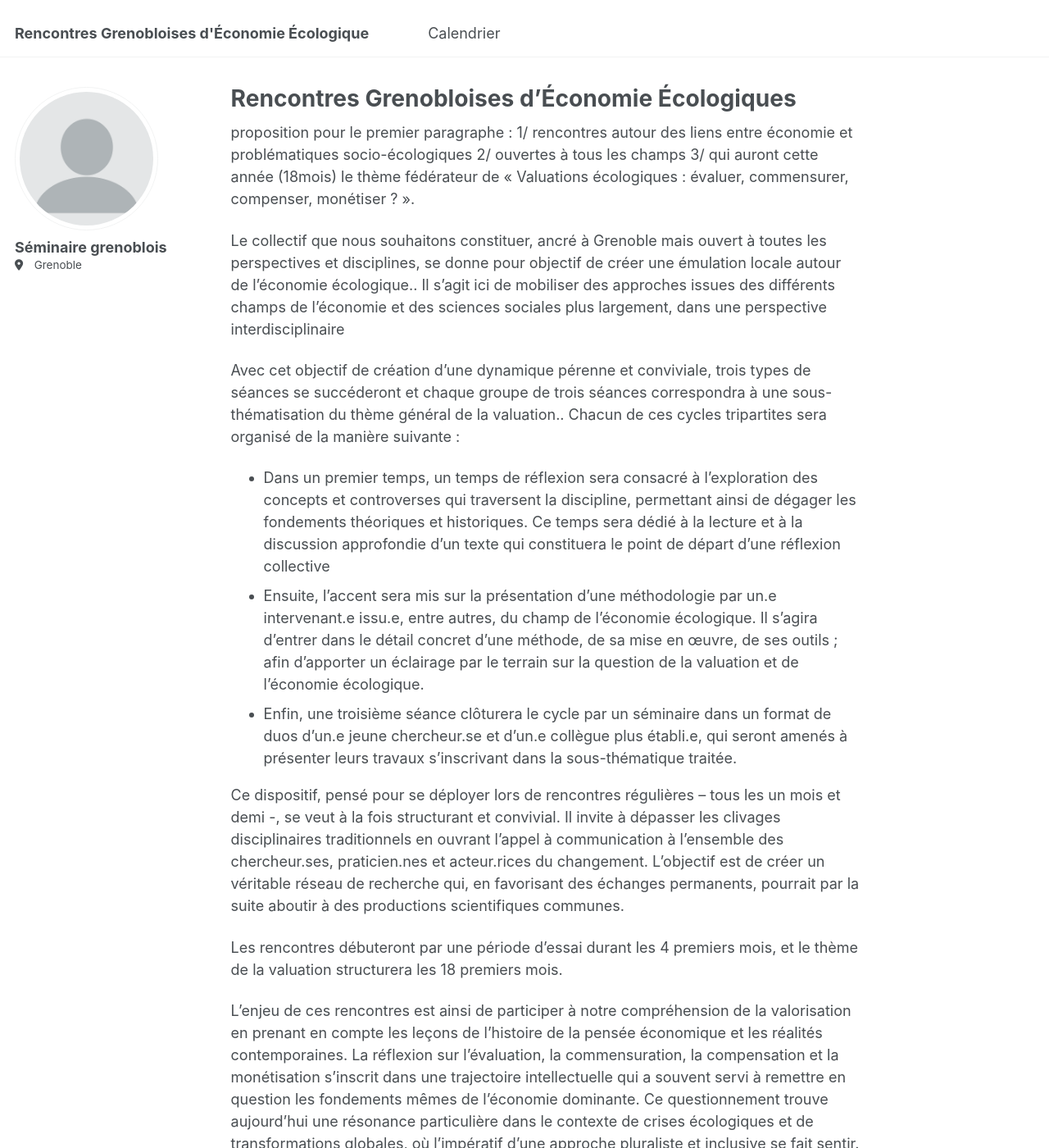
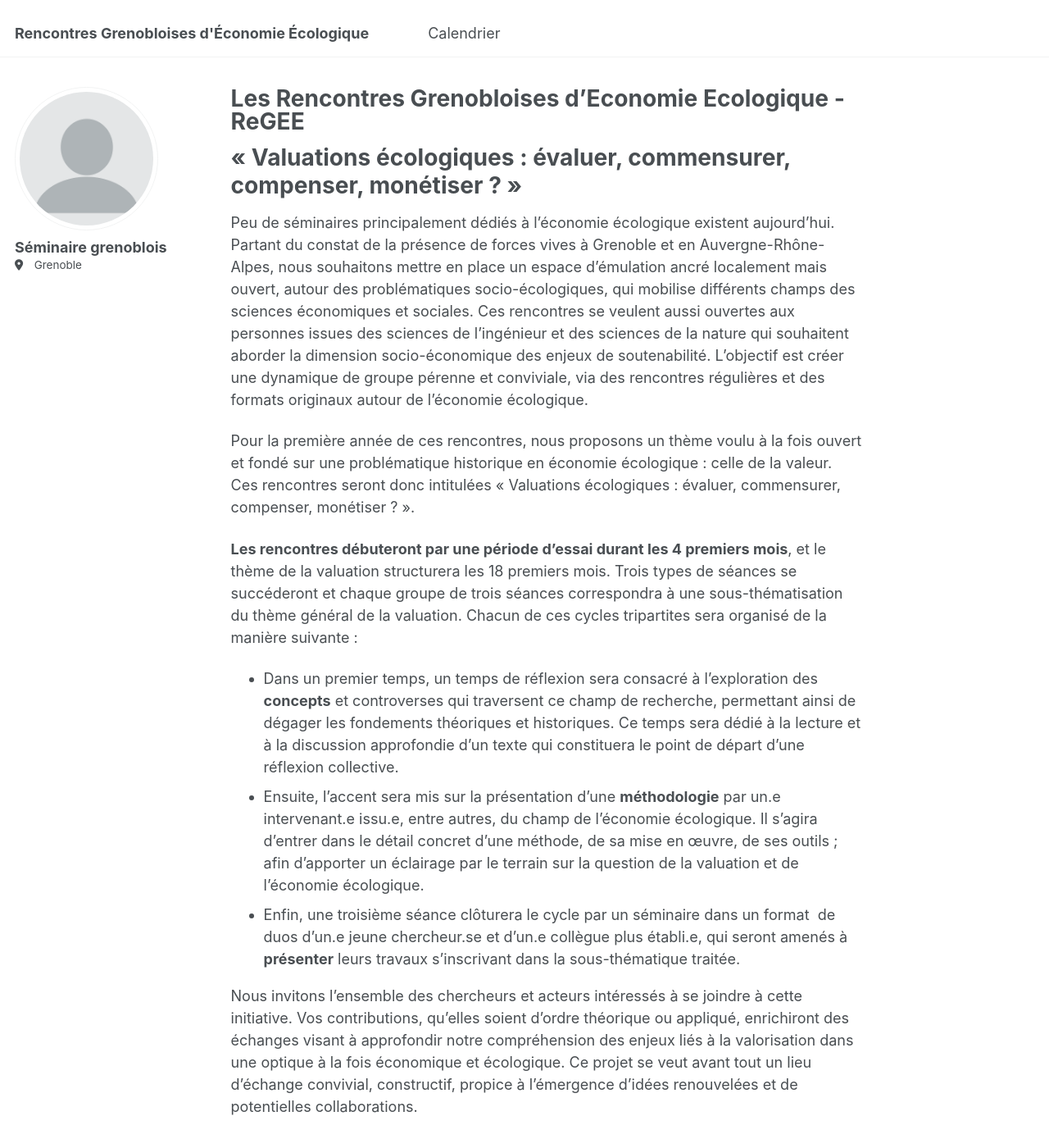
Before and after one commit to rencontres-ecol-econ/rencontres-ecol-econ.github.io, a Jekyll site: the page built from _pages/about.md, in a window 1280 px wide and 1400 px high. Shown: the whole window at 82% size. Built offline with Jekyll 4.4.1, drawn with Linux system fonts in a browser that asks for light colours; some of the changed text lies outside the part shown.

Commit message:
Update about.md

```diff
--- a/_pages/about.md
+++ b/_pages/about.md
@@ -1,28 +1,22 @@
 ---
 permalink: /
-title: "Rencontres Grenobloises d'Économie Écologiques"
+title: "Les Rencontres Grenobloises d’Economie Ecologique - ReGEE"
 author_profile: true
 redirect_from:
   - /about/
   - /about.html
 ---
 
+# « Valuations écologiques : évaluer, commensurer, compenser, monétiser ? »
 
-proposition pour le premier paragraphe : 1/ rencontres autour des liens entre économie et problématiques socio-écologiques  2/ ouvertes à tous les champs 3/ qui auront cette année (18mois) le thème fédérateur de « Valuations écologiques : évaluer, commensurer, compenser, monétiser ? ».
+Peu de séminaires principalement dédiés à l’économie écologique existent aujourd’hui. Partant du constat de la présence de forces vives à Grenoble et en Auvergne-Rhône-Alpes, nous souhaitons mettre en place un espace d’émulation ancré localement mais ouvert, autour des problématiques socio-écologiques, qui mobilise différents champs des sciences économiques et sociales. Ces rencontres se veulent aussi ouvertes aux personnes issues des sciences de l’ingénieur et des sciences de la nature qui souhaitent aborder la dimension socio-économique des enjeux de soutenabilité. L’objectif est créer une dynamique de groupe pérenne et conviviale, via des rencontres régulières et des formats originaux autour de l’économie écologique.
 
-Le collectif que nous souhaitons constituer, ancré à Grenoble mais ouvert à toutes les perspectives et disciplines, se donne pour objectif de créer une émulation locale autour de l’économie écologique.. Il s’agit ici de mobiliser des approches issues des différents champs de l’économie et des sciences sociales plus largement, dans une perspective interdisciplinaire
+Pour la première année de ces rencontres, nous proposons un thème voulu à la fois ouvert et fondé sur une problématique historique en économie écologique : celle de la valeur.  Ces rencontres seront donc intitulées « Valuations écologiques : évaluer, commensurer, compenser, monétiser ? ».
 
-Avec cet objectif de création d’une dynamique pérenne et conviviale, trois types de séances se succéderont et chaque groupe de trois séances correspondra à une sous-thématisation du thème général de la valuation.. Chacun de ces cycles tripartites sera organisé de la manière suivante :
-- Dans un premier temps, un temps de réflexion sera consacré à l’exploration des concepts et controverses qui traversent la discipline, permettant ainsi de dégager les fondements théoriques et historiques. Ce temps sera dédié à la lecture et à la discussion approfondie d’un texte qui constituera le point de départ d’une réflexion collective
-- Ensuite, l’accent sera mis sur la présentation d’une méthodologie par un.e intervenant.e issu.e, entre autres, du champ de l’économie écologique. Il s’agira d’entrer dans le détail concret d’une méthode, de sa mise en œuvre, de ses outils ; afin d’apporter un éclairage par le terrain sur la question de la valuation et de l’économie écologique.
-- Enfin, une troisième séance clôturera le cycle par un séminaire dans un format  de duos d’un.e jeune chercheur.se et d’un.e collègue plus établi.e, qui seront amenés à présenter leurs travaux s’inscrivant dans la sous-thématique traitée.
+**Les rencontres débuteront par une période d’essai durant les 4 premiers mois**, et le thème de la valuation structurera les 18 premiers mois. Trois types de séances se succéderont et chaque groupe de trois séances correspondra à une sous-thématisation du thème général de la valuation. Chacun de ces cycles tripartites sera organisé de la manière suivante :
 
-Ce dispositif, pensé pour se déployer lors de rencontres régulières – tous les un mois et demi -, se veut à la fois structurant et convivial. Il invite à dépasser les clivages disciplinaires traditionnels en ouvrant l’appel à communication à l’ensemble des chercheur.ses, praticien.nes et acteur.rices du changement. L’objectif est de créer un véritable réseau de recherche qui, en favorisant des échanges permanents, pourrait par la suite aboutir à des productions scientifiques communes.
-
-Les rencontres débuteront par une période d’essai durant les 4 premiers mois, et le thème de la valuation structurera les 18 premiers mois.
-
-L’enjeu de ces rencontres est ainsi de participer à notre compréhension de la valorisation en prenant en compte les leçons de l’histoire de la pensée économique et les réalités contemporaines. La réflexion sur l’évaluation, la commensuration, la compensation et la monétisation s’inscrit dans une trajectoire intellectuelle qui a souvent servi à remettre en question les fondements mêmes de l’économie dominante. Ce questionnement trouve aujourd’hui une résonance particulière dans le contexte de crises écologiques et de transformations globales, où l’impératif d’une approche pluraliste et inclusive se fait sentir. En cela, ce rendez-vous se veut un espace d’expérimentation intellectuelle, un lieu de convergence pour celleux qui souhaitent repenser les logiques de valorisation et envisager des alternatives aux modèles en vigueur.
+- Dans un premier temps, un temps de réflexion sera consacré à l’exploration des **concepts** et controverses qui traversent ce champ de recherche, permettant ainsi de dégager les fondements théoriques et historiques. Ce temps sera dédié à la lecture et à la discussion approfondie d’un texte qui constituera le point de départ d’une réflexion collective.
+- Ensuite, l’accent sera mis sur la présentation d’une **méthodologie** par un.e intervenant.e issu.e, entre autres, du champ de l’économie écologique. Il s’agira d’entrer dans le détail concret d’une méthode, de sa mise en œuvre, de ses outils ; afin d’apporter un éclairage par le terrain sur la question de la valuation et de l’économie écologique.
+- Enfin, une troisième séance clôturera le cycle par un séminaire dans un format  de duos d’un.e jeune chercheur.se et d’un.e collègue plus établi.e, qui seront amenés à **présenter** leurs travaux s’inscrivant dans la sous-thématique traitée.
 
 Nous invitons l’ensemble des chercheurs et acteurs intéressés à se joindre à cette initiative. Vos contributions, qu’elles soient d’ordre théorique ou appliqué, enrichiront des échanges visant à approfondir notre compréhension des enjeux liés à la valorisation dans une optique à la fois économique et écologique. Ce projet se veut avant tout un lieu d’échange convivial, constructif, propice à l’émergence d’idées renouvelées et de potentielles collaborations.
-
-+ idée d’un moment convivial après ?
```
